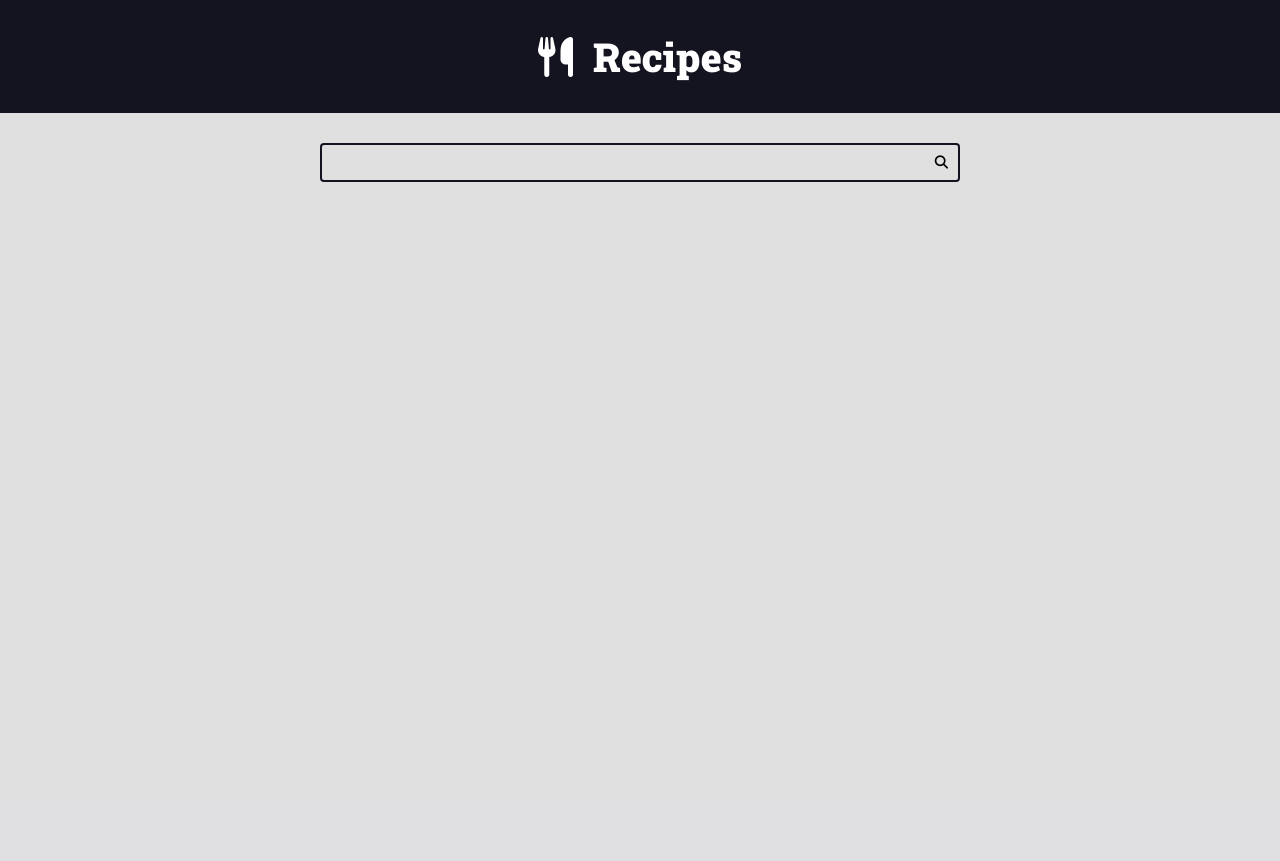
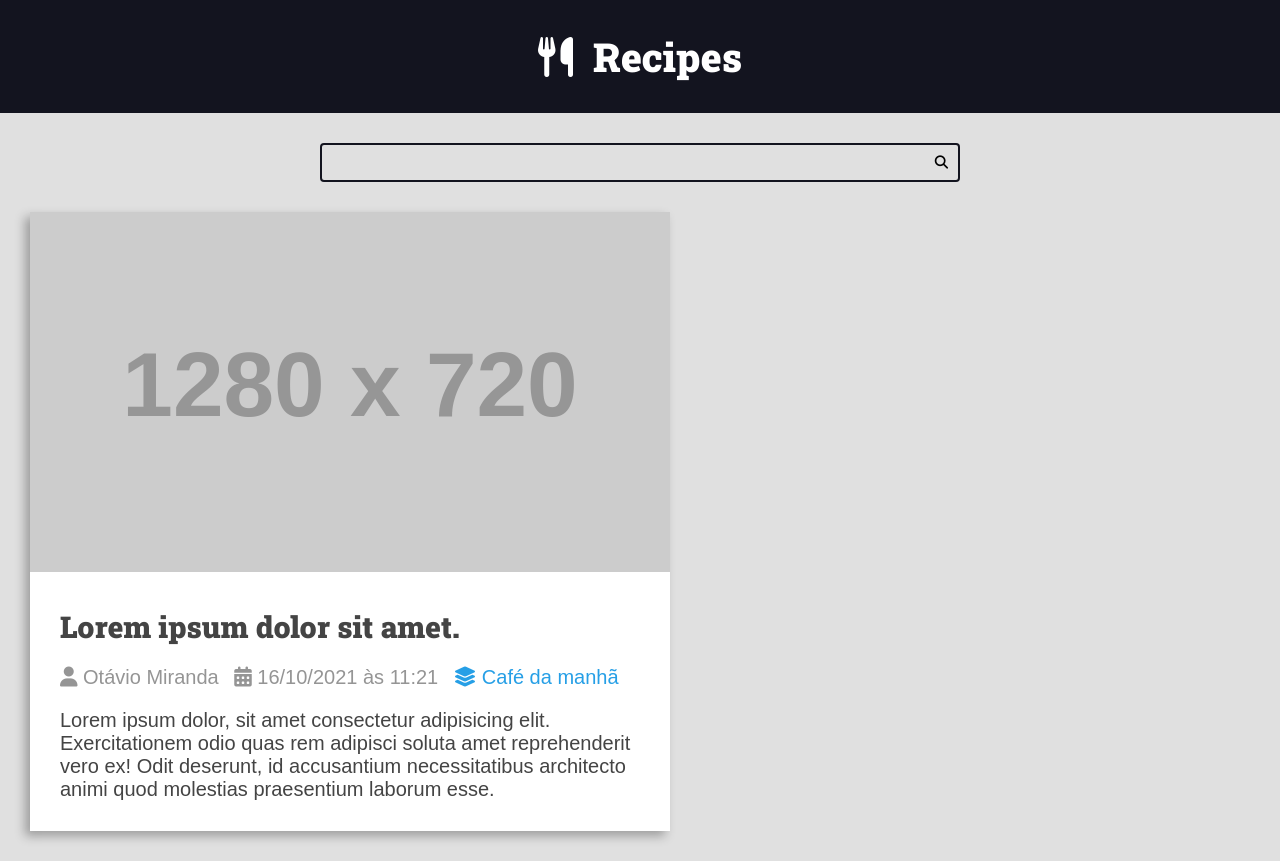
Before and after one commit to 1uccas/udemy-django, a Django app: page / in a window 1280 px wide. Before the commit the page ends 182 px from the top, so only its background shows below. Run offline with Django 5.2, Linux system fonts and the light colour scheme; grey boxes labelled with a size stand in for pictures from a placeholder-image service; some libraries are stand-ins or nearby versions.

Commit message:
feat ~ create recipes card (pt.1)

```diff
--- a/recipes/templates/recipes/pages/home.html
+++ b/recipes/templates/recipes/pages/home.html
@@ -6,6 +6,34 @@
 
     <main class="main-content-container">
         <div class="main-content main-content-list container">
+            <div class="recipe recipe-list-item">
+                <div class="recipe-list-cover">
+                    <img src="https://placehold.co/1280x720.png/" alt="Temporario">
+                    <div class="recipe-title-container">
+                        <h2 class="recipe-title">Lorem ipsum dolor sit amet.</h2>
+                    </div>
+                    <div class="recipe-author">
+                        <span class="recipe-author-item">
+                            <i class="fas fa-user"></i>
+                            Otávio Miranda
+                        </span>
+                        <span class="recipe-author-item">
+                            <i class="fas fa-calendar-alt"></i>
+                            16/10/2021 às 11:21
+                        </span>
+                        <span class="recipe-author-item">
+                            <a href="/recipes/category/cafe-da-manha/">
+                                <i class="fas fa-layer-group"></i>
+                                <span>Café da manhã</span>
+                            </a>
+                        </span>
+                    </div>
+
+                    <div class="recipe-content">
+                        <p>Lorem ipsum dolor, sit amet consectetur adipisicing elit. Exercitationem odio quas rem adipisci soluta amet reprehenderit vero ex! Odit deserunt, id accusantium necessitatibus architecto animi quod molestias praesentium laborum esse.</p>
+                    </div>
+                </div>
+            </div>
         </div>
     </main>
 </body>
--- a/recipes/templates/recipes/partials/head.html
+++ b/recipes/templates/recipes/partials/head.html
@@ -89,9 +89,10 @@
         }
 
         body {
-            font-size: 1.6rem;
             font-family: var(--font-primary);
             background: var(--color-gray-1);
+            color: var(--color-dark-text);
+            font-size: 20px;
         }
 
         .container {
@@ -174,5 +175,55 @@
             grid-template-columns: repeat(auto-fit, minmax(340px, 1fr));
             gap: var(--spacing-gutter-large)
         }
+
+        .recipe {
+            background: var(--color-white);
+            box-shadow: -5px 5px 10px rgba(0, 0, 0, .3);
+            transition: all 300ms ease-in-out;
+            transform: scale(1)
+        }
+
+        .recipe img {
+            max-width: 100%;
+        }
+
+        .recipe-list-item {
+            max-width: 64rem;
+
+        }
+
+        .recipe-list-item:hover {
+            transform: scale(1.02);
+            box-shadow: -8px 8px 18px rgba(0, 0, 0, .25);
+        }
+
+        .recipe-title-container {
+            padding: var(--spacing-gutter-medium);
+            padding-bottom: 2rem;
+        }
+
+        .recipe-author {
+            padding: 0 var(--spacing-gutter-medium);
+        }
+
+        .recipe-content {
+            padding: var(--spacing-gutter-medium);
+            padding-top: 2rem;
+        }
+
+        .recipe-author-item {
+            color: var(--color-gray-4);
+            margin-right: 1rem;
+        }
+
+        .recipe-author a {
+            color: var(--color-primary);
+            transition: all 300ms ease-in-out;
+            text-decoration: none;
+        }
+
+        .recipe-author a:hover {
+            color: var(--color-primary-dark);
+        }
     </style>
 </head>
```
